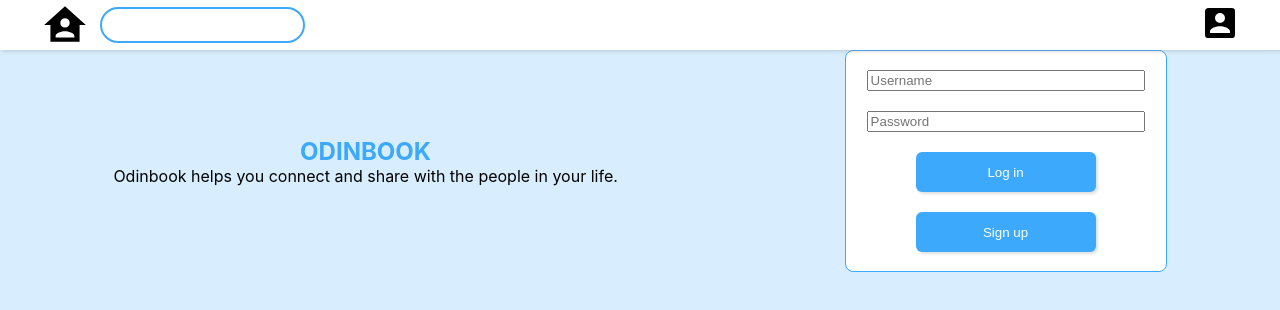
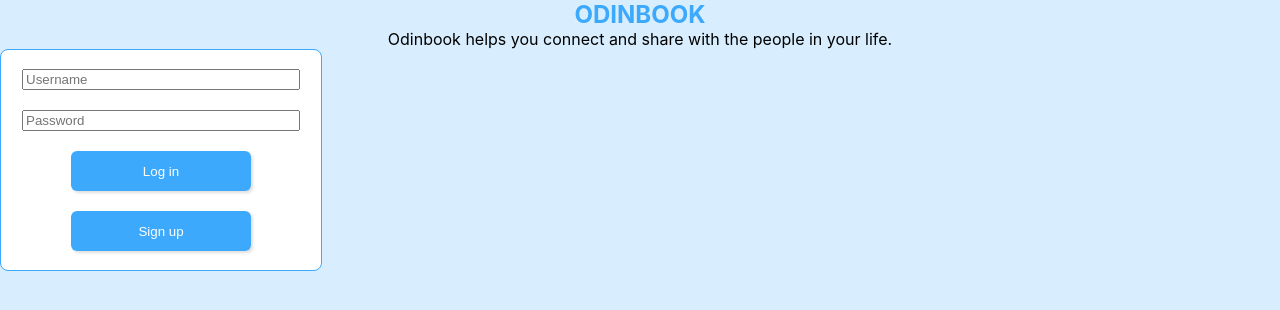
Before and after one commit to Wantonfury/odinbook, a React (Create React App) app in the folder client/: page / in a window 1280 px wide. Shown: the top 310 px of the page. Built offline with nearby package versions, Linux system fonts and the light colour scheme; no server answers.

Commit message:
Add loading check and remove navbar from login

```diff
--- a/client/src/App.js
+++ b/client/src/App.js
@@ -1,5 +1,4 @@
 import './styles/App.css';
-import './styles/Container.css';
 import LoginPage from './components/LoginPage';
 import UserContext from './contexts/UserContext';
 import SocketContext from './contexts/SocketContext';
@@ -30,6 +29,8 @@ function App() {
   const [userPageId, setUserPageId] = useState(null);
 
   useEffect(() => {
+    if (!loading) return;
+
     checkLogin()
       .then(res => {
         setUser({
@@ -54,7 +55,7 @@ function App() {
         <ChatContext.Provider value={{ chatBoxId, setChatBoxId }}>
           <ModalProvider>
             <div className="App">
-              {loading ? null : <NavBar />}
+              {loading ? null : user.loggedIn ? <NavBar /> : null}
 
               {
                 loading ? <LoadingIcon /> :
```
